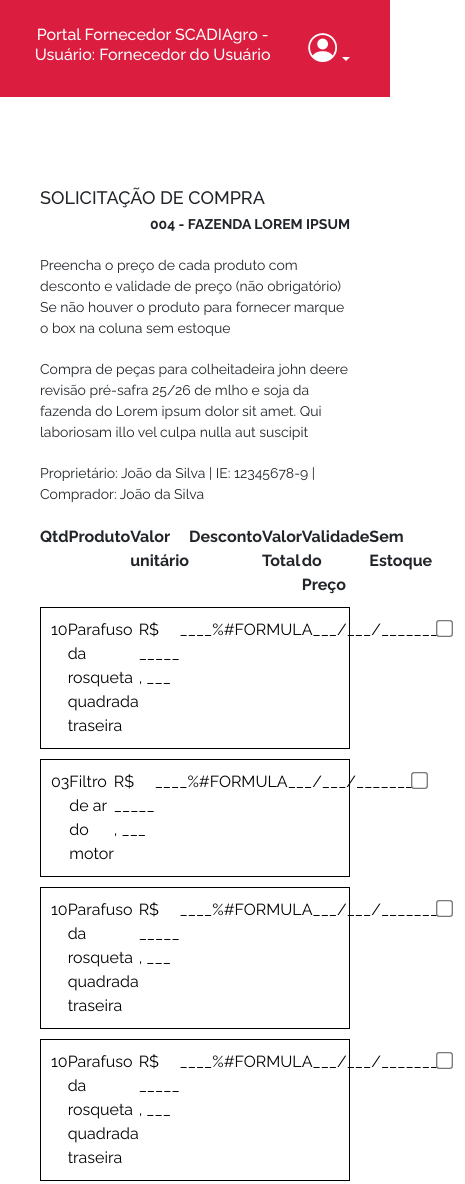
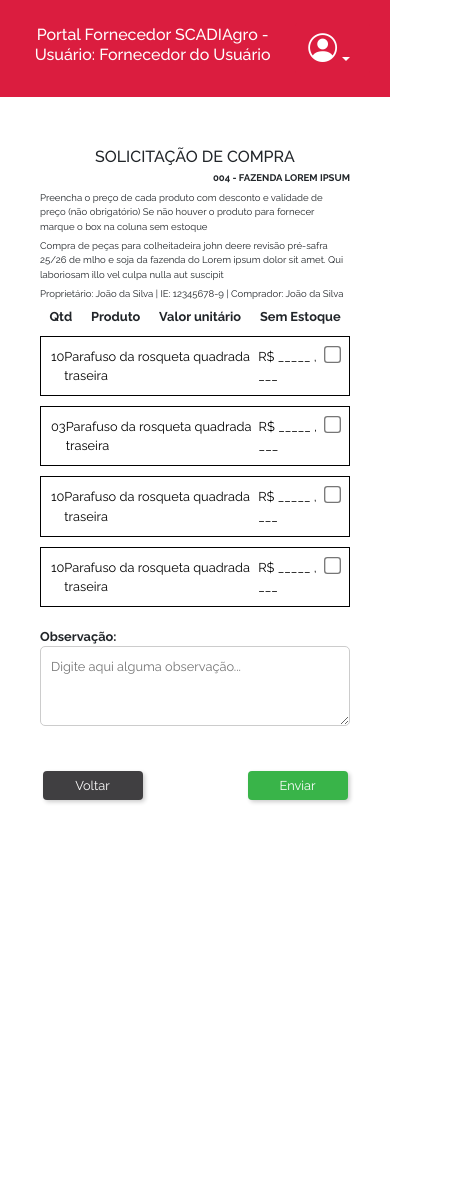
Before and after one commit to TML45/scadiago-supplier-portal, a plain HTML site: page prices.html in a window 390 px wide. Shown: the top 1184 px of the page, 465 px wide, since content can reach past the window. After the commit the page ends 844 px from the top, so only its background shows below. Drawn offline with nearby package versions, Linux system fonts and the light colour scheme; a script that the page names is missing.

Commit message:
realizada a responsividade para mobile da ultima tela interna e outros ajustes na responsividade das outras telas

```diff
--- a/prices.html
+++ b/prices.html
@@ -39,9 +39,9 @@
             <span>Qtd</span>
             <span>Produto</span>
             <span>Valor unitário</span>
-            <span>Desconto</span>
-            <span>Valor Total</span>
-            <span>Validade do Preço</span>
+            <span class="none">Desconto</span>
+            <span class="none">Valor Total</span>
+            <span class="none">Validade do Preço</span>
             <span>Sem Estoque</span>
           </div>
 
@@ -49,36 +49,36 @@
             <span>10</span>
             <span>Parafuso da rosqueta quadrada traseira</span>
             <span>R$ _____ , ___</span>
-            <span>____%</span>
-            <span>#FORMULA</span>
-            <span>___/___/_______</span>
+            <span class="none">____%</span>
+            <span class="none">#FORMULA</span>
+            <span class="none">___/___/_______</span>
             <span><input type="checkbox" name="semEstoque[]"></span>
           </a>
           <a class="linha">
             <span>03</span>
-            <span>Filtro de ar do motor</span>
+            <span>Parafuso da rosqueta quadrada traseira</span>
             <span>R$ _____ , ___</span>
-            <span>____%</span>
-            <span>#FORMULA</span>
-            <span>___/___/_______</span>
+            <span class="none">____%</span>
+            <span class="none">#FORMULA</span>
+            <span class="none">___/___/_______</span>
             <span><input type="checkbox" name="semEstoque[]"></span>
           </a>
           <a class="linha">
             <span>10</span>
             <span>Parafuso da rosqueta quadrada traseira</span>
             <span>R$ _____ , ___</span>
-            <span>____%</span>
-            <span>#FORMULA</span>
-            <span>___/___/_______</span>
+            <span class="none">____%</span>
+            <span class="none">#FORMULA</span>
+            <span class="none">___/___/_______</span>
             <span><input type="checkbox" name="semEstoque[]"></span>
           </a>
           <a class="linha">
             <span>10</span>
             <span>Parafuso da rosqueta quadrada traseira</span>
             <span>R$ _____ , ___</span>
-            <span>____%</span>
-            <span>#FORMULA</span>
-            <span>___/___/_______</span>
+            <span class="none">____%</span>
+            <span class="none">#FORMULA</span>
+            <span class="none">___/___/_______</span>
             <span><input type="checkbox" name="semEstoque[]"></span>
           </a>
           <div style="margin-top: 20px;">
@@ -91,9 +91,9 @@
 
     <div class="botoes-rodape">
       <button type="button" class="btn-voltar" onclick="window.location.href='budgets.html'">Voltar</button>
-      <button type="button" class="btn-limpar">Limpar</button>
-      <button type="button" class="btn-alterar">Alterar</button>
-      <button type="submit" class="btn-login">Enviar</button>
+      <button type="button" class="btn-limpar" id="none">Limpar</button>
+      <button type="button" class="btn-alterar" id="none">Alterar</button>
+      <button type="submit" class="btn-login" onclick="window.location.href='budgets.html'">Enviar</button>
     </div>
     <script src="https://cdn.jsdelivr.net/npm/bootstrap@5.3.7/dist/js/bootstrap.bundle.min.js" integrity="sha384-ndDqU0Gzau9qJ1lfW4pNLlhNTkCfHzAVBReH9diLvGRem5+R9g2FzA8ZGN954O5Q" crossorigin="anonymous"></script>
     <script src="https://cdn.jsdelivr.net/npm/@popperjs/core@2.11.8/dist/umd/popper.min.js" integrity="sha384-I7E8VVD/ismYTF4hNIPjVp/Zjvgyol6VFvRkX/vR+Vc4jQkC+hVqc2pM8ODewa9r" crossorigin="anonymous"></script>
--- a/styles/budgets.css
+++ b/styles/budgets.css
@@ -125,12 +125,13 @@ main {
   background-color: #403f41;
   color: white;
   border: none;
+  box-sizing: border-box;
   border-radius: 5px;
   font-size: 1.1rem;
   cursor: pointer;
   text-decoration: none;
   width: 30vh;
-  margin: 250px 230px;
+  margin: 250px 0 0 0;
 }
 
 .btn-voltar:hover {
@@ -139,11 +140,10 @@ main {
 
 .legenda-status {
   position: relative;
-  bottom: 40px;
-  left: 40px;
   font-size: 12px;
   color: #333;
-}
+  margin-top: 50px;
+  }
 
 /* MOBILE */
 @media screen and (max-width: 390px) {
@@ -177,10 +177,14 @@ main {
   top: 65%;
   }
 
+  main {
+    padding-top: 0px;
+  }
+
   .container {
     width: 100%;
     padding-top: 0px;
-    font-size: 0.8rem;
+    font-size: 0.7rem;
   }
 
   .tabela-solicitacoes .none {
@@ -201,10 +205,11 @@ main {
     padding: 10px;
     margin-bottom: 10px;
     justify-content: space-around;
+    font-size: 0.8rem;
   }
 
   .btn-voltar {
-    margin: 0 auto;
+    margin: 70px auto;
     font-size: 0.9rem;
     width: 20vh;
     display: flex;
--- a/styles/customers.css
+++ b/styles/customers.css
@@ -114,7 +114,7 @@ main {
   cursor: pointer;
   text-decoration: none;
   width: 30vh;
-  margin: 250px 230px;
+  margin: 250px 50px;
 }
 
 .btn-voltar:hover {
--- a/styles/prices.css
+++ b/styles/prices.css
@@ -118,6 +118,7 @@ main {
   cursor: pointer;
   text-decoration: none;
   margin-bottom: 10px;
+  width: 30vh;
   align-content: center;
 }
 
@@ -134,6 +135,7 @@ main {
   font-size: 1.1rem;
   cursor: pointer;
   margin-bottom: 10px;
+  width: 30vh;
   text-decoration: none;
 }
 
@@ -150,6 +152,7 @@ main {
   font-size: 1.1rem;
   cursor: pointer;
   margin-bottom: 10px;
+  width: 30vh;
   text-decoration: none;
 }
 
@@ -165,6 +168,7 @@ main {
   border-radius: 5px;
   font-size: 1.1rem;
   cursor: pointer;
+  width: 30vh;
   margin-bottom: 10px;
   text-decoration: none;
 }
@@ -175,9 +179,9 @@ main {
 
 .botoes-rodape {
   display: flex;
-  justify-content: center;
+  justify-content: space-around;
   gap: 20px;
-  margin: 40px auto;
+  margin: 40px;
   width: 100%;
   max-width: 900px;
 }
@@ -232,4 +236,38 @@ main {
     padding-top: 20px;
   }
 
+  main {
+    padding-top: 0px;
+    font-size: 0.8rem;
+  }
+
+  .solicitacaoDeCompra h2 {
+    font-size: 1rem;
+    text-align: center;
+  }
+
+  .solicitacaoDeCompra p {
+    font-size: 0.6rem;
+    margin-bottom: 5px;
+  }
+
+  .none {
+    display: none;
+  }
+
+  #none {
+    display: none;
+  }
+
+  .botoes-rodape {
+    margin: 0px;
+  }
+
+  .botoes-rodape button {
+    min-width: 90px;
+    padding: 5px 10px;
+    font-size: 0.8rem;
+    width: 100px;
 }
+
+}
```
Also changed, not shown: budgets.html (+6 -5 lines), forgot-pass.html (+1 -1 lines).
